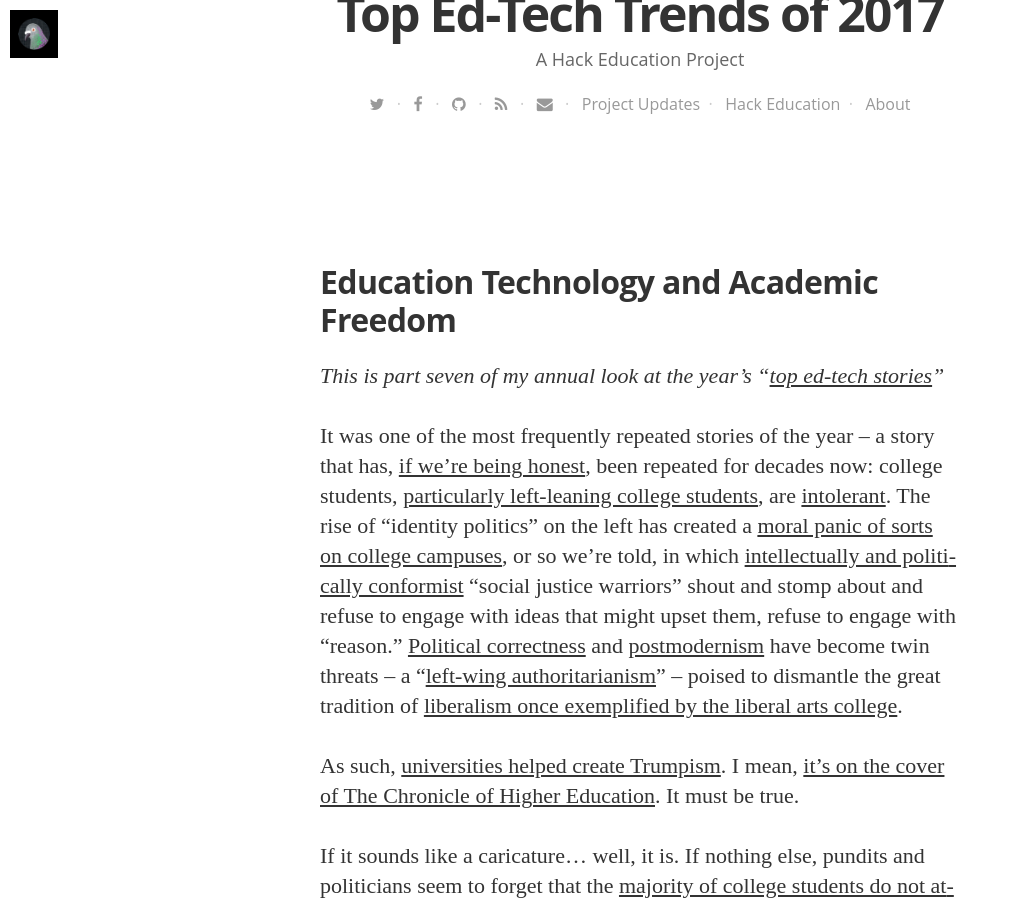
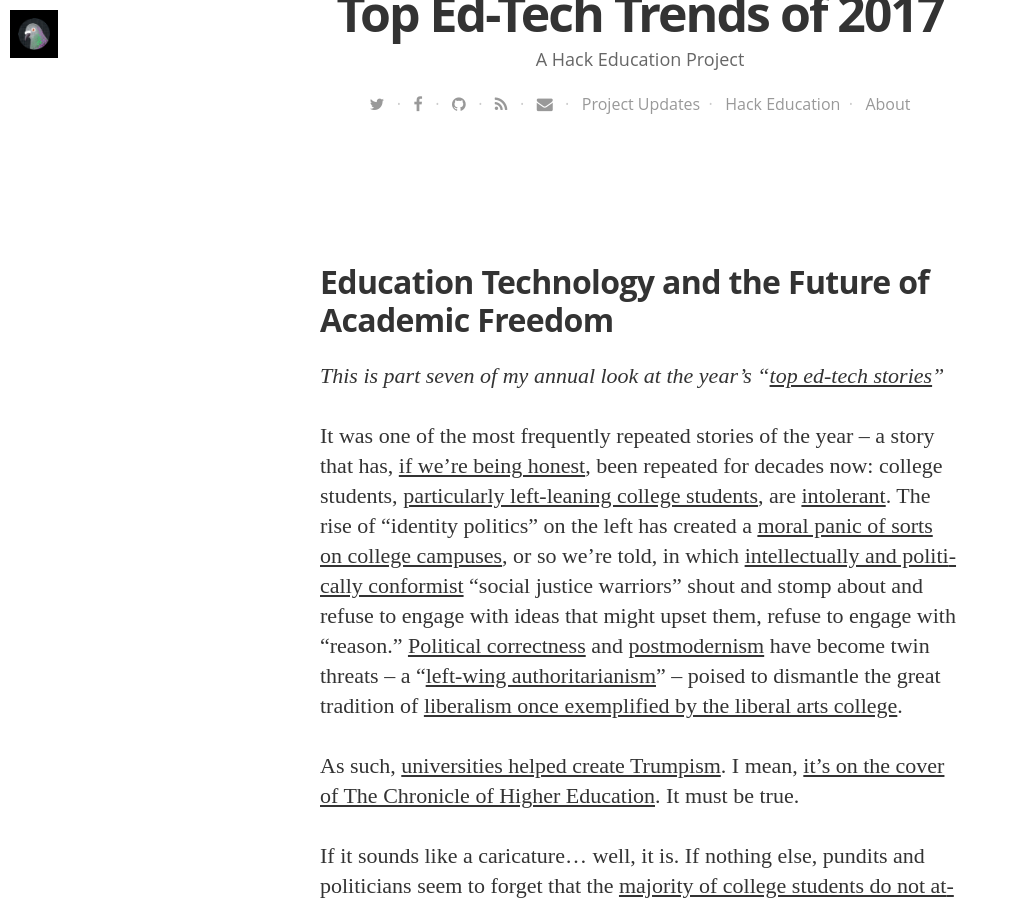
Before and after one commit to HackEducation/2017trends, a Jekyll site: the page built from free-speech.html, in a window 1280 px wide and 900 px high, scrolled down 546 px. Shown: the whole window, without its empty margins (0-1009 px from the left). Built offline with Jekyll 4.4.1, drawn with Linux system fonts in a browser that asks for light colours; nearby versions of some CDN libraries; some web fonts are replaced; comment, search, counter and statistics services are not loaded.

Commit message:
edit headline

```diff
--- a/free-speech.html
+++ b/free-speech.html
@@ -1,7 +1,7 @@
 ---
 layout: default
 ---
-<h2>Education Technology and Academic Freedom</h2>
+<h2>Education Technology and the Future of Academic Freedom</h2>
 <br />
 <p><em>This is part seven of my annual look at the year&#8217;s &#8220;<a href="http://2017trends.hackeducation.com">top ed-tech stories</a>&#8221;</em></p>
 
```
